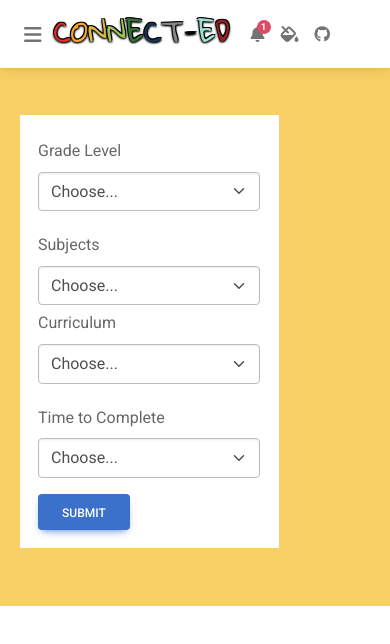
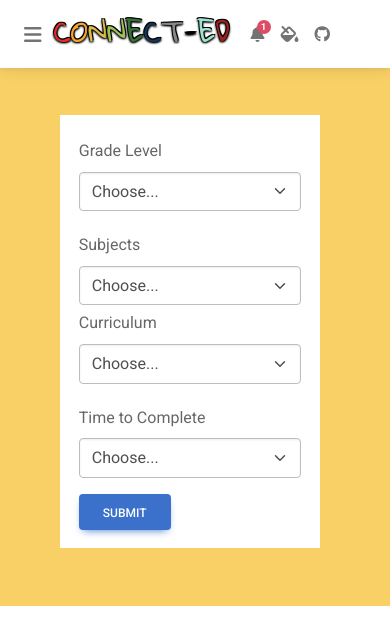
Before and after one commit to 24rgraham/connect-ed, a React (Create React App) app: page /search in a window 390 px wide. Shown: the top 644 px of the page. Built offline with nearby package versions, Linux system fonts and the light colour scheme; grey boxes are pictures that could not be loaded.

Commit message:
some final media tweaks

```diff
--- a/src/pages/AllProjects/style.css
+++ b/src/pages/AllProjects/style.css
@@ -7,7 +7,7 @@ h5{
 }
 
 .containerForAll {
-  height: 70rem;
+  height: auto;
   width: 98%;
   background-color: rgb(255, 255, 255);
   margin-top: 3px;
--- a/src/pages/NewProject/style.css
+++ b/src/pages/NewProject/style.css
@@ -51,5 +51,12 @@
     height: 50%;
     margin-top: 5%;
     margin-bottom: 5%;
-    padding:5%
+    padding:5%;
+    margin-left: 10%;
 }
+
+@media (max-width: 768px) {
+    .new-project-form{
+        margin-left: 11%;
+  }
+}
--- a/src/pages/Search/index.js
+++ b/src/pages/Search/index.js
@@ -17,12 +17,12 @@ export default function Search() {
     const data = new FormData(event.currentTarget);
     // const grades = []
 
-    const searchCriteria = {
-      grade_lvl: data.get("newGradeLevel"),
-      est_time: data.get("newEstTime"),
-      subjects: data.get("newSubjects"),
-      curriculums: data.get("newCurriculums"),
-    };
+    // const searchCriteria = {
+    //   grade_lvl: data.get("newGradeLevel"),
+    //   est_time: data.get("newEstTime"),
+    //   subjects: data.get("newSubjects"),
+    //   curriculums: data.get("newCurriculums"),
+    // };
     //  console.log(searchCriteria)
 
     API.advancedSearch(searchCriteria).then((res) => {
@@ -40,6 +40,7 @@ export default function Search() {
 
   return (
     <>
+    <div className="searchContainer">
       <Form className="new-project-form" onSubmit={handleSearch}>
         <Row>
           <Col xs="auto">
@@ -133,7 +134,7 @@ export default function Search() {
           Submit
         </Button>
       </Form>
-
+</div>
       {results[0] && (
         <div>
           <h3>
```
Also changed, not shown: src/pages/Search/style.css (line endings or trailing spaces).
